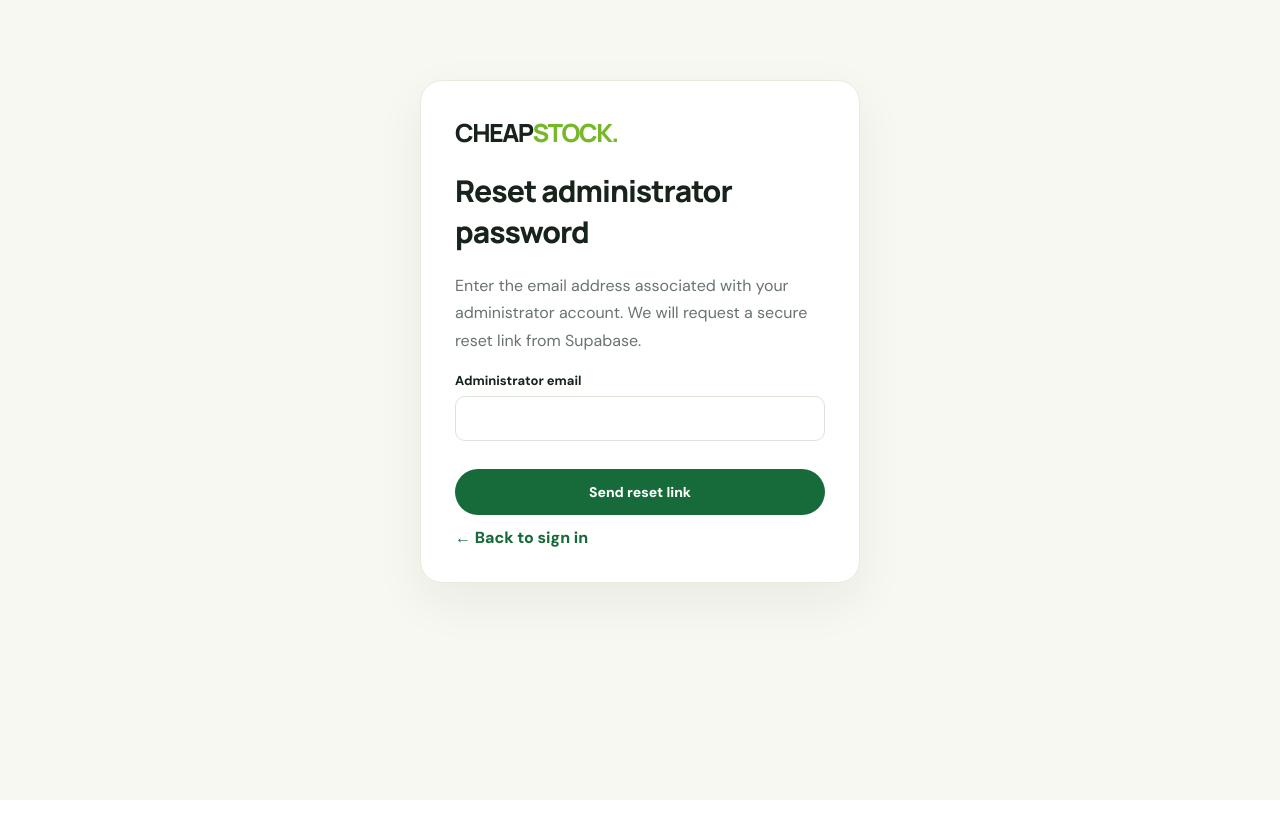
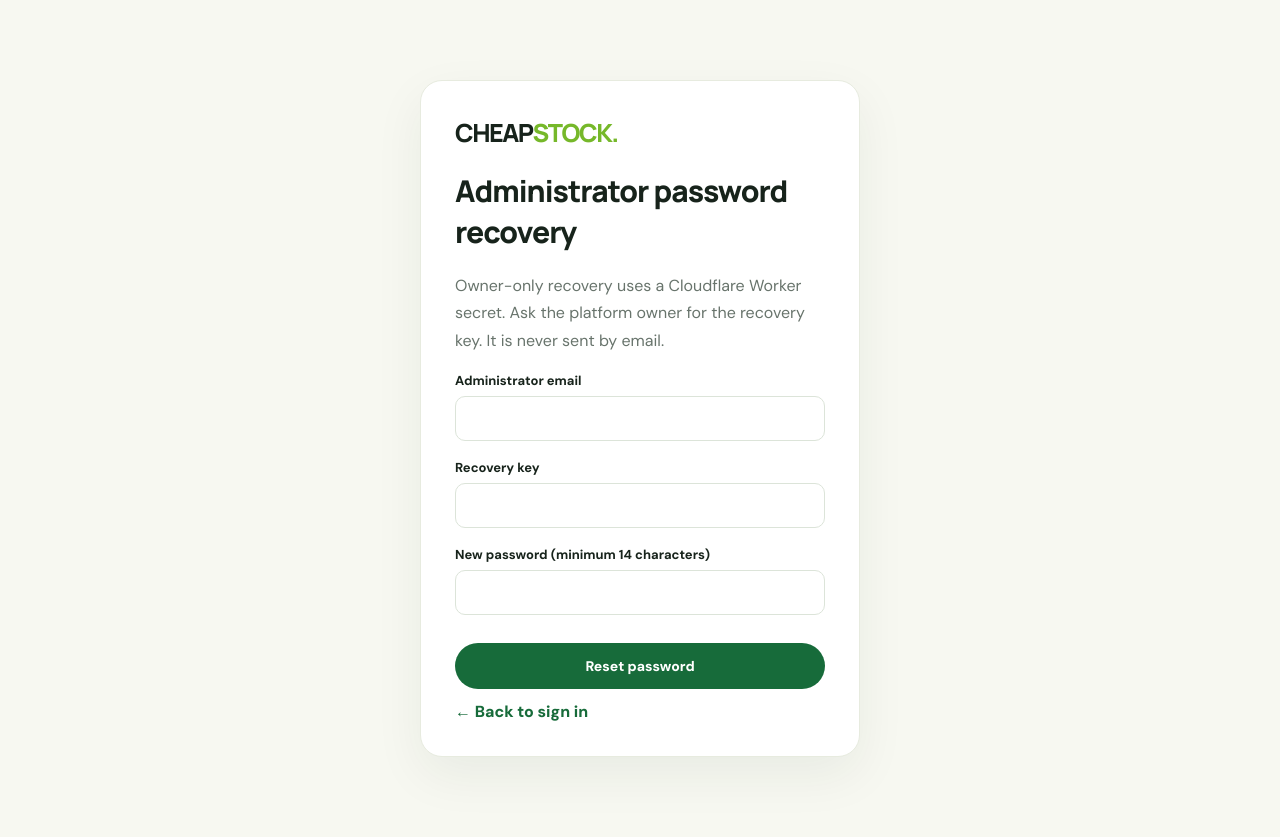
Before and after one commit to SPOREADVENTURESLIMITED/cheap-stock, a Next.js app: page /admin/reset-password in a window 1280 px wide. Before the commit the page ends 800 px from the top, so only its background shows below. Built offline with nearby package versions, Linux system fonts and the light colour scheme.

Commit message:
Switch admin recovery to Cloudflare recovery-key reset

```diff
--- a/app/admin/reset-password/page.tsx
+++ b/app/admin/reset-password/page.tsx
@@ -1,8 +1,5 @@
 'use client';
 import {FormEvent,useState} from 'react';
-import {createBrowserClient} from '@supabase/ssr';
-export default function ResetAdminPassword(){
- const [email,setEmail]=useState('');const [message,setMessage]=useState('');const [error,setError]=useState('');const [busy,setBusy]=useState(false);
- async function submit(e:FormEvent){e.preventDefault();setBusy(true);setError('');setMessage('');const url=process.env.NEXT_PUBLIC_SUPABASE_URL;const key=process.env.NEXT_PUBLIC_SUPABASE_ANON_KEY;if(!url||!key){setError('Password reset is unavailable until Supabase is connected.');setBusy(false);return;}const supabase=createBrowserClient(url,key);const {error}=await supabase.auth.resetPasswordForEmail(email,{redirectTo:window.location.origin+'/admin/update-password'});if(error)setError(error.message);else setMessage('If this email belongs to an account, Supabase will send a password reset link. Check your inbox and spam folder.');setBusy(false)}
- return <main className="admin-shell"><form className="admin-card" onSubmit={submit}><a className="logo" href="/">CHEAP<span>STOCK.</span></a><h1>Reset administrator password</h1><p>Enter the email address associated with your administrator account. We will request a secure reset link from Supabase.</p><label className="field-label">Administrator email<input className="field" type="email" required value={email} onChange={e=>setEmail(e.target.value)}/></label>{error&&<div className="error">{error}</div>}{message&&<div className="success">{message}</div>}<button className="btn primary full" disabled={busy}>{busy?'Sending…':'Send reset link'}</button><a className="admin-link" href="/admin/login">← Back to sign in</a></form></main>;
-}
+export default function ResetAdminPassword(){const [email,setEmail]=useState('');const [key,setKey]=useState('');const [password,setPassword]=useState('');const [message,setMessage]=useState('');const [error,setError]=useState('');const [busy,setBusy]=useState(false);
+ async function submit(e:FormEvent){e.preventDefault();setBusy(true);setError('');setMessage('');try{const r=await fetch('/api/admin/reset-password',{method:'POST',headers:{'content-type':'application/json'},body:JSON.stringify({email,recoveryKey:key,newPassword:password})});const d=await r.json();if(!r.ok)throw new Error(d.error||'Reset failed');setMessage('Password updated. All existing administrator sessions have been revoked.');setKey('');setPassword('')}catch(e){setError(e instanceof Error?e.message:'Reset failed')}finally{setBusy(false)}}
+ return <main className="admin-shell"><form className="admin-card" onSubmit={submit}><a className="logo" href="/">CHEAP<span>STOCK.</span></a><h1>Administrator password recovery</h1><p>Owner-only recovery uses a Cloudflare Worker secret. Ask the platform owner for the recovery key. It is never sent by email.</p><label className="field-label">Administrator email<input className="field" type="email" required value={email} onChange={e=>setEmail(e.target.value)}/></label><label className="field-label">Recovery key<input className="field" type="password" required value={key} onChange={e=>setKey(e.target.value)}/></label><label className="field-label">New password (minimum 14 characters)<input className="field" type="password" minLength={14} required value={password} onChange={e=>setPassword(e.target.value)}/></label>{error&&<div className="error">{error}</div>}{message&&<div className="success">{message}</div>}<button className="btn primary full" disabled={busy}>{busy?'Updating…':'Reset password'}</button><a className="admin-link" href="/admin/login">← Back to sign in</a></form></main>}
```
